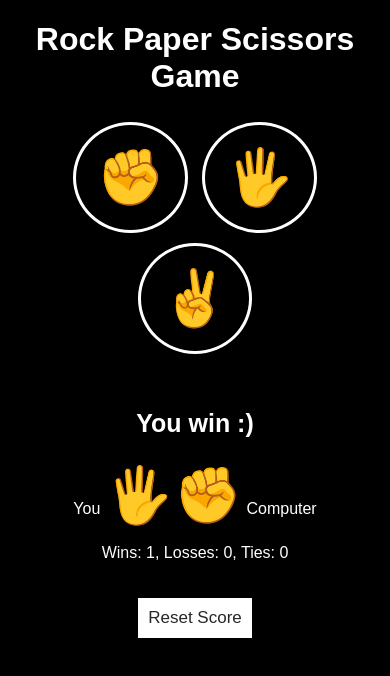
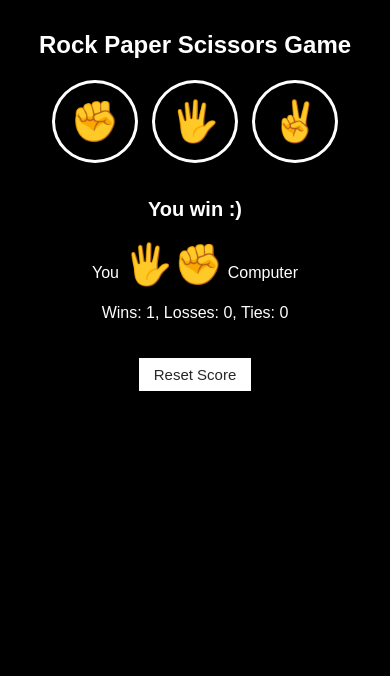
Before and after one commit to CrimsonFrost77/my-projects-landing-page, a plain HTML site: page index.html in a window 390 px wide. Both pictures are taken after a click on the button "🖐️". Drawn offline with Linux system fonts and the light colour scheme.

Commit message:
adj for phone

```diff
--- a/css/rpsV2.css
+++ b/css/rpsV2.css
@@ -2,6 +2,8 @@ body {
   background-color: black;
   font-family: Arial, Helvetica, sans-serif;
   color: white;
+  margin: 0;
+  padding: 15px;
 }
 
 .main-content {
@@ -12,6 +14,7 @@ body {
 
 .page-heading {
   text-align: center;
+  font-size: 2rem;
 }
 
 .move-button {
@@ -44,3 +47,37 @@ body {
   margin-top: 20px;
   cursor: pointer;
 }
+
+/* Add responsive styles */
+@media screen and (max-width: 600px) {
+  .page-heading {
+    font-size: 1.5rem;
+  }
+
+  .move-button {
+    padding: 15px;
+    font-size: 40px;
+  }
+
+  .choice {
+    font-size: 40px;
+  }
+
+  .result-text {
+    font-size: 20px;
+    margin-top: 30px;
+  }
+
+  .choices-text {
+    font-size: 16px;
+  }
+
+  .score-text {
+    font-size: 16px;
+  }
+
+  .button-reset-score {
+    font-size: 15px;
+    padding: 8px 15px;
+  }
+}
--- a/index.html
+++ b/index.html
@@ -2,7 +2,7 @@
 <html>
   <head>
     <title>Rock Paper Scissors</title>
-
+    <meta name="viewport" content="width=device-width, initial-scale=1.0" />
     <link rel="stylesheet" href="css/rpsV2.css" />
   </head>
   <body>
```
